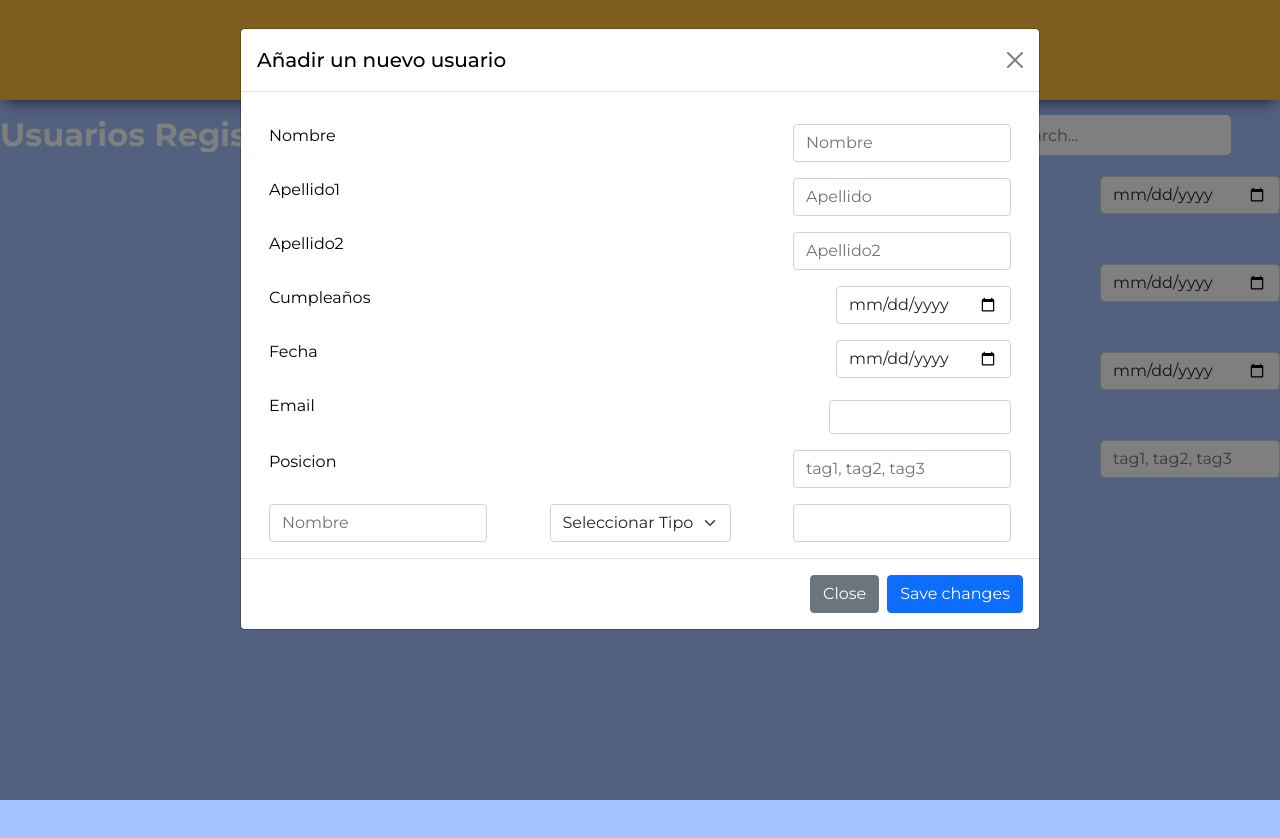
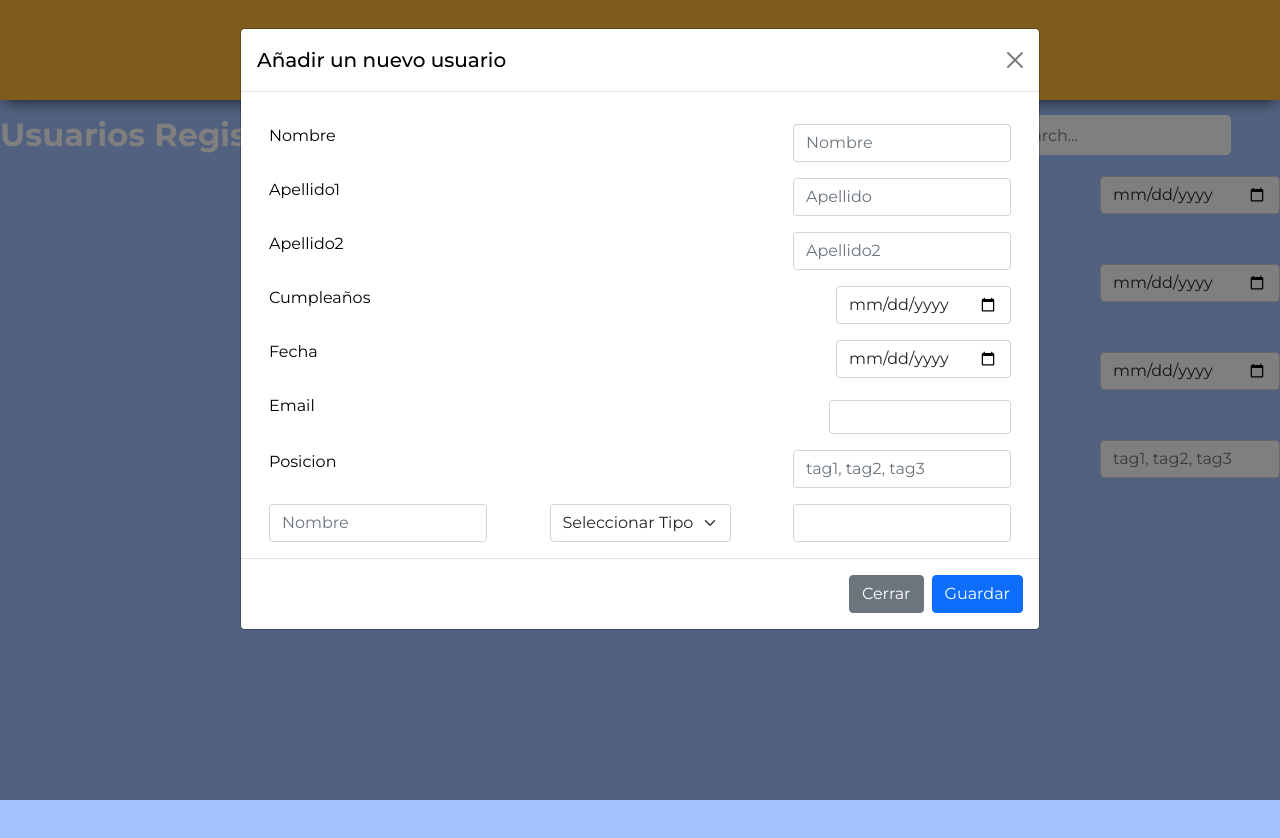
Before and after one commit to Eduardnol/Database-Front, a Vue app: page / in a window 1280 px wide. Both pictures are taken after a click on the button "Añadir Nuevo Usuario". Shown: the top 838 px of the page. Built offline with nearby package versions, Linux system fonts and the light colour scheme.

Commit message:
Language change in modal

```diff
--- a/src/components/add_user/AddUser.vue
+++ b/src/components/add_user/AddUser.vue
@@ -43,9 +43,9 @@
             class="btn btn-secondary"
             data-bs-dismiss="modal"
           >
-            Close
+            Cerrar
           </button>
-          <button type="button" class="btn btn-primary">Save changes</button>
+          <button type="button" class="btn btn-primary">Guardar</button>
         </div>
       </div>
     </div>
```
